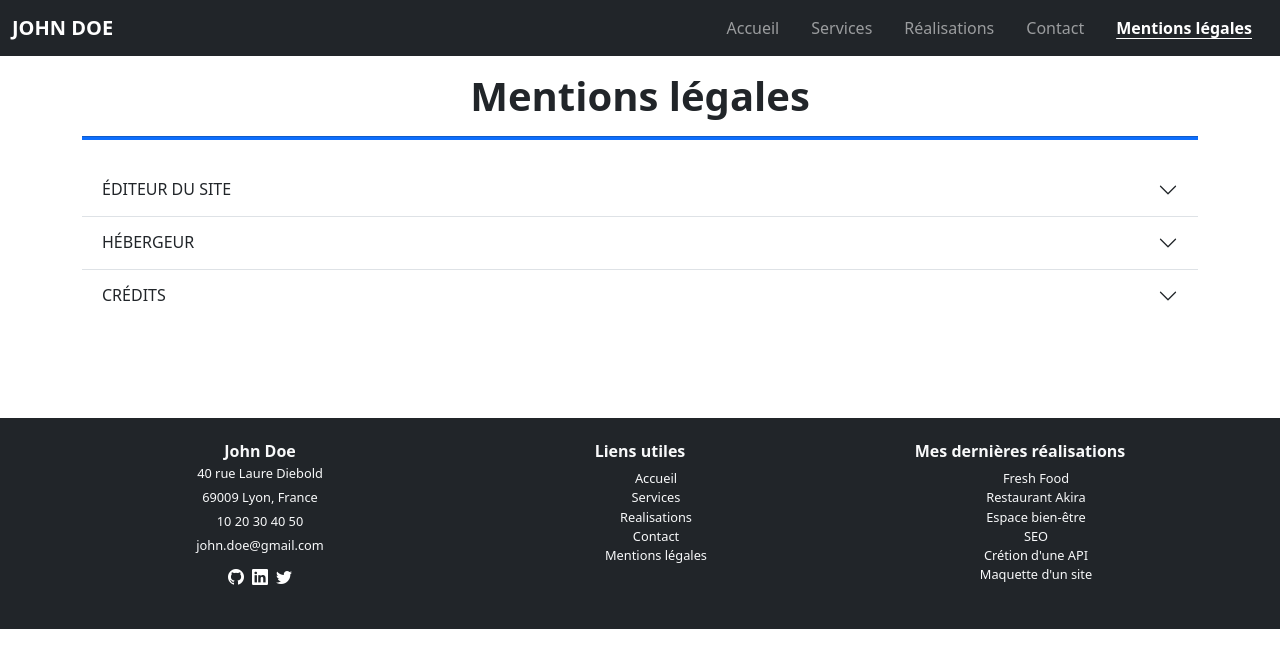
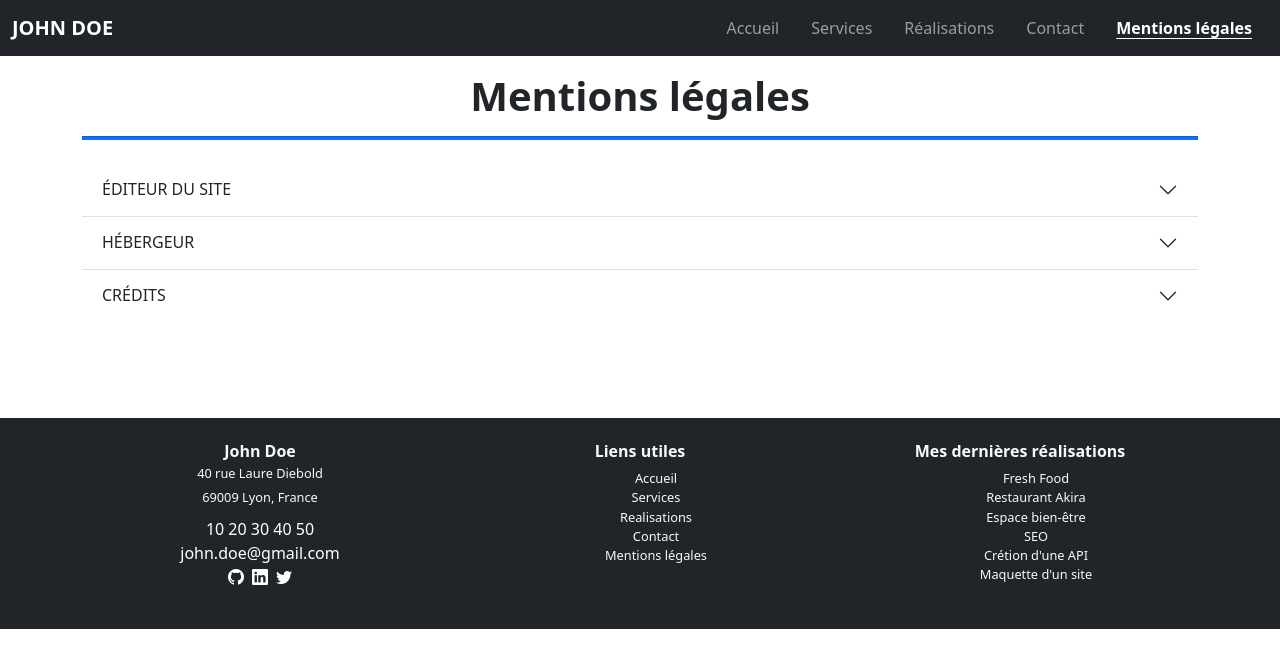
Before and after one commit to AngieGit09/devoir-5-realisation-portofolio, a React (Create React App) app: page /mentions in a window 1280 px wide. Shown: the top 668 px of the page. Built offline with nearby package versions, Linux system fonts and the light colour scheme.

Commit message:
ajustement details

```diff
--- a/src/components/Footer.jsx
+++ b/src/components/Footer.jsx
@@ -6,12 +6,20 @@ export default function Footer() {
     <footer className="bg-dark text-light py-4 mt-5">
       <div className="container">
         <div className="row text-center">
+
+          {/*colonne 1 */}
           <div className="col-12 col-md-4 mb-3">
             <h3>John Doe</h3>
             <p>40 rue Laure Diebold</p>
             <p>69009 Lyon, France</p>
-            <p>10 20 30 40 50</p>
-            <p>john.doe@gmail.com</p>
+            <a href="tel:john.doe@gmail.com" className="text-white">
+              10 20 30 40 50
+            </a>
+            <br />
+            <a href="mailto:john.doe@gmail.com" className="text-white">
+              john.doe@gmail.com
+            </a>
+            <br />
 
             <a
               href="https://github.com"
@@ -36,6 +44,7 @@ export default function Footer() {
             </a>
           </div>
 
+          {/*colonne 2*/}
           <div className="col-12 col-md-4 mb-3">
             <h3>Liens utiles</h3>
             <ul>
@@ -66,7 +75,7 @@ export default function Footer() {
               </li>
             </ul>
           </div>
-
+           {/*colonne 3*/}
           <div className="col-12 col-md-4 ">
             <h3>Mes dernières réalisations</h3>
             <ul>
--- a/src/pages/Contact.jsx
+++ b/src/pages/Contact.jsx
@@ -3,6 +3,7 @@ export default function Contact() {
   return (
     <main className="container-fluid py-5">
       <div className="text-center mb-4">
+         {/*Bloc 1*/}
         <h1 className="mt-4">Contact</h1>
         <p className="text-muted mt-3">
           Pour me contacter en vue d’un entretien ou d’une future collaboration,
@@ -13,11 +14,11 @@ export default function Contact() {
         </div>
       </div>
 
-      {/* 2 colonnes côte à côte */}
+      {/*Bloc 2*/}
       <div className="row g-4 justify-content-center shadow m-5">
         {/* Formulaire */}
         <div className="col-12 col-md-4">
-          <h2 className="h5">Formulaire de contact</h2>
+          <h2 className="h5 text-break">Formulaire de contact</h2>
           <div className="bg-primary" style={{ height: "4px" }}>
             <hr className="custom-hr" />
           </div>
@@ -70,7 +71,10 @@ export default function Contact() {
                 required
               ></textarea>
             </div>
-            <button type="submit" className="btn btn-primary rounded-1 m-3">
+            <button
+              type="submit"
+              className="btn btn-primary rounded-1 m-3 text-wrap text-break"
+            >
               Envoyer
             </button>
           </form>
@@ -78,7 +82,7 @@ export default function Contact() {
 
         {/* Coordonnées */}
         <div className="col-12 col-md-4">
-          <h2 className="h5">Mes coordonnées</h2>
+          <h2 className="h5 text-break">Mes coordonnées</h2>
           <div className="bg-primary mb-3" style={{ height: "4px" }}>
             <hr className="custom-hr" />
           </div>
@@ -92,7 +96,9 @@ export default function Contact() {
           <p className="mb-2">
             <a href="tel:1020304050">10 20 30 40 50</a>
             <br />
-            <a href="mailto:john.doe@gmail.com">john.doe@gmail.com</a>
+            <a href="mailto:john.doe@gmail.com" className="text-break">
+              john.doe@gmail.com
+            </a>
           </p>
           <div className="ratio ratio-4x3">
             <iframe
--- a/src/pages/Home.jsx
+++ b/src/pages/Home.jsx
@@ -6,6 +6,7 @@ export default function Home() {
   const [showModal, setShowModal] = useState(false);
   return (
     <main>
+      {/*Bloc 1*/}
       <section className="image-bg">
         <div className="container-fluid text-center">
           <div className="row col-12 col-mb-8">
@@ -23,9 +24,11 @@ export default function Home() {
             </div>
           </div>
         </div>
+         {/*Bloc 2*/}
       </section>
       <div className="container shadow my-5">
         <div className="row g-4 justify-content-center align-items-start">
+           {/*colonne 1 gauche*/}
           <section className="col-11 col-md-6 p-4 ">
             <h2>A propos</h2>
             <div className="bg-primary" style={{ height: "4px" }}>
@@ -56,7 +59,7 @@ export default function Home() {
             </p>
           </section>
 
-          {/* Compétences */}
+          {/* Colonne 2 Compétences*/}
           <section className="col-11 col-md-6 p-4 ">
             <h2 className="section-title text-uppercase mb-3">
               Mes compétences
--- a/src/pages/Mentions.jsx
+++ b/src/pages/Mentions.jsx
@@ -2,13 +2,14 @@ import React from "react";
 export default function Mentions() {
   return (
     <main className="container py-5">
-      <header className="text-center mb-4">
+       {/*Bloc 1*/}
+      <section className="text-center mb-4">
         <h1 className="mt-4">Mentions légales</h1>
         <div className="title-underline mx-auto" />
         <div className="bg-primary" style={{ height: "4px" }}>
           <hr className="custom-hr" />
         </div>
-      </header>
+      </section>
 
       {/* Accordéon Bootstrap */}
       <div className="accordion accordion-flush" id="ml-accordion">
--- a/src/pages/Realisations.jsx
+++ b/src/pages/Realisations.jsx
@@ -1,5 +1,8 @@
 import React from "react";
 
+{
+  /*Bouton voir site*/
+}
 const Bouton = ({
   href = "#",
   texte = "Voir le site",
@@ -19,6 +22,7 @@ const Bouton = ({
 const Realisations = () => {
   return (
     <main>
+      {/*Bloc 1*/}
       <img
         src="/assets/banner.jpg"
         alt="photo fond bleue"
@@ -39,9 +43,11 @@ const Realisations = () => {
         </div>
       </section>
 
+      {/*Bloc 2*/}
       <section>
         <div className="container-fluid text-center">
           <div className="row g-4 justify-content-center">
+
             {/* Carte 1 */}
             <div className="col-11 col-md-3 border p-2 m-2">
               <img
--- a/src/pages/Services.jsx
+++ b/src/pages/Services.jsx
@@ -1,12 +1,16 @@
 import React from "react";
 const Services = () => {
   return (
+    <main>
       <section>
+        {/*Bloc 1 */}
         <img
           src="/assets/banner.jpg"
           alt="photo fond bleue"
           style={{ objectFit: "contain" }}
         />
+
+        {/*Bloc 2*/}
         <div className="text-center">
           <h1 className="mt-4">Mon offre de services</h1>
           <p>Voici les prestations sur lesquelles je peux intervenir</p>
@@ -22,6 +26,7 @@ const Services = () => {
 
         <div className="container-fluid text-center">
           <div className="row justify-content-center">
+            {/*Number 1*/}
             <div className="col-11 col-md-4 border p-3 m-3">
               <i class="bi bi-pen"></i>
               <h2>
@@ -36,31 +41,36 @@ const Services = () => {
                 l'expérience utilisateur la plus fluide et agréable possible.
               </p>
             </div>
+
+            {/*number 2*/}
             <div className="col-11 col-md-3 border p-3 m-3">
               <i class="bi bi-code-slash"></i>
               <h2>Développement web</h2>
               <p>
-              Le développement de sites web consiste à créer des sites internet
-              en utiliseant des languages de programmation (<span>html</span>,
-              <span>css</span>, JavaScript, <span>php</span>, ect.) et des
-              frameworks (Bootstrap, React, Angular, ect.) pour créer des sites
-              web fonctionnels et interactifs.
+                Le développement de sites web consiste à créer des sites
+                internet en utiliseant des languages de programmation (
+                <span>html</span>,<span>css</span>, JavaScript, <span>php</span>
+                , ect.) et des frameworks (Bootstrap, React, Angular, ect.) pour
+                créer des sites web fonctionnels et interactifs.
               </p>
             </div>
+
+            {/*Number 3*/}
             <div className="col-11 col-md-3 border p-3 m-3">
               <i class="bi bi-search"></i>
               <h2>Référencement</h2>
               <p>
-              Le Référencement naturel (<span>seo</span>) est une technique qui
-              consiste à optimiser un site web pour le faire remonter dans les
-              résultats des moteurs de recherche (Google, Bing, Yahoo, ect.)
-              L'objectif est d'attirer un maximum de visiteurs qualifiés sur le
-              site.
+                Le Référencement naturel (<span>seo</span>) est une technique
+                qui consiste à optimiser un site web pour le faire remonter dans
+                les résultats des moteurs de recherche (Google, Bing, Yahoo,
+                ect.) L'objectif est d'attirer un maximum de visiteurs qualifiés
+                sur le site.
               </p>
             </div>
           </div>
         </div>
       </section>
+    </main>
   );
 };
 
```
Lines whose indentation alone changed are shown as unchanged.
